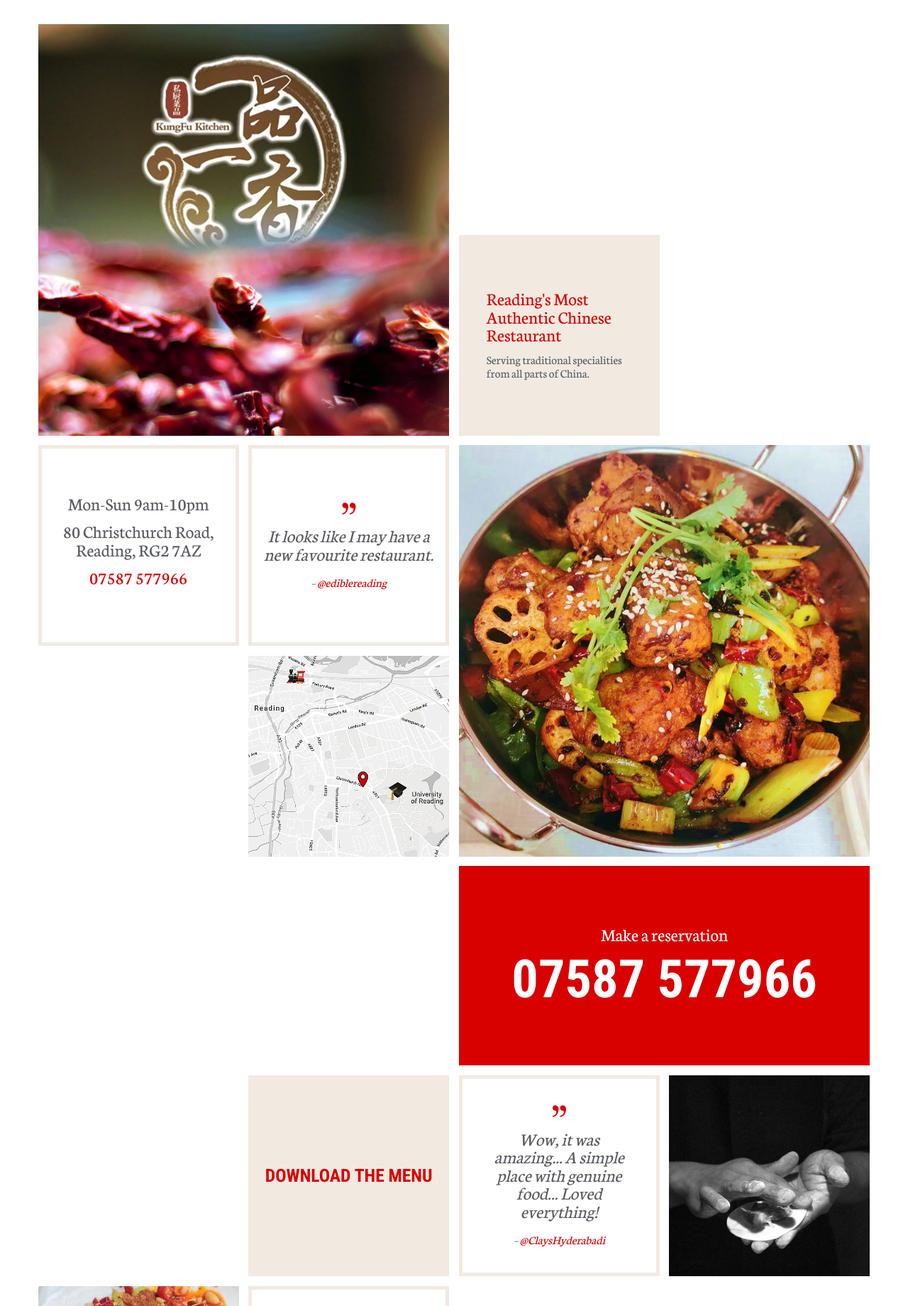
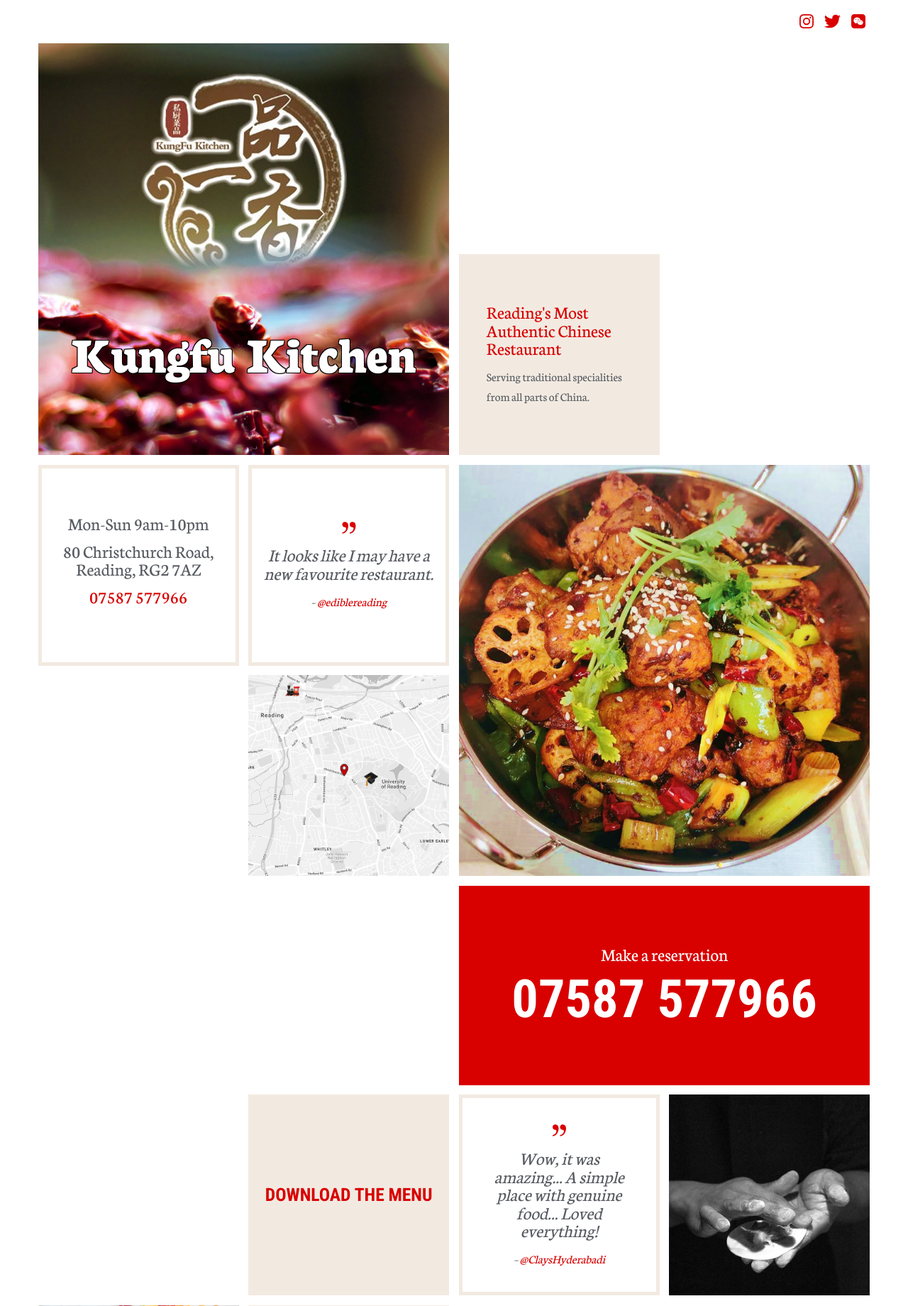
Before and after one commit to kungfukitchen/kungfureading, a PHP site: page / in a window 1280 px wide. Shown: the top 1840 px of the page at 71% size. Run offline with PHP 8.4, Linux system fonts and the light colour scheme.

Commit message:
Layout & style changes

```diff
--- a/index.html
+++ b/index.html
@@ -15,7 +15,7 @@
         <meta name="viewport" content="width=device-width,initial-scale=1">
 
         <title>Kungfu Kitchen - Reading's Most Authentic Chinese Restaurant</title>
-        <meta name="description" content="Reading's Most Authentic Chinese Restaurant. Serving traditional specialities from all parts of China.">
+        <meta name="description" content="Kungfu Kitchen is Reading's most authentic chinese restaurant. Serving traditional specialities from all parts of China.">
 
         <!-- The compiled CSS file -->
         <link rel="stylesheet" href="styles.css">
@@ -25,20 +25,28 @@
 
         <!-- favicon.ico. Place these in the root directory. -->
         <link rel="shortcut icon" href="favicon.ico">
-
+		<meta content="Kungfu Kitchen - Reading's Most Authentic Chinese Restaurant" property="og:title">
+		<meta content="https://kungfureading.co.uk/img/kungfu.jpg" property="og:image">
     </head>
 
     <body>
 
 
-    <div class="container pt2 pb3">
+    <div class="container pt1 pb3">
+                <div class="grid-column align--right align--center-on-mobile">
+                    <ul class="no-bullets list--inline topmenu">
+                        <li class="mr1"><a href="https://instagram.com/kungfureading" class="link"><img class="icon" src="img/instagram.svg" alt="Instagram @kungfureading"></a></li>
+                        <li class="mr1"><a href="https://twitter.com/kungfureading" class="link"><img class="icon" src="img/twitter.svg" alt="Twitter @kungfureading"></a></li>
+                        <li class=""><a href="weixin://dl/chat?{Yipin-Joanna521}" class="link"><img class="icon" src="img/wechat.svg" alt="Wechat"></a></li>
+                    </ul>
+				</div>
 
         <div class="grid-row grid-row--bottom">
             <!-- Title -->
             <div class="grid-column span-12">
                 <div class="square">
                     <header class="aspect-ratio__content bg--tan text--white align--center centered-content" style="background:rgba(0,0,0,0) url(img/food001.jpg) no-repeat scroll center center/cover">
-                       <!-- <h1 class="inline-block vertical--middle mb0">Kungfu Kitchen</h1> -->
+                       <h1 class="inline-block vertical--bottom mb0 title">Kungfu Kitchen</h1>
                     </header>
                 </div>
             </div>
@@ -58,7 +66,7 @@
                 <div class="grid-column span-12">
                     <div class="grid-row">
                         <!-- Hours -->
-                        <div class="grid-column span-12 mt1">
+                        <div class="grid-column span-12 mt1 testimonial">
                             <div class="square">
                                 <div class="aspect-ratio__content centered-content align--center border--tan">
                                     <p class="h3">Mon-Sun 9am-10pm</p>
@@ -67,7 +75,7 @@
                                 </div>
                             </div>
                         </div>
-                        <!-- 1st food pic -->
+                        <!-- testimonial -->
                         <div class="grid-column span-12 mt1 span-half-mobile mobile-col--left">
                     <div class="square">
                         <div class="aspect-ratio__content border--tan centered-content p1 align--center">
@@ -80,15 +88,17 @@
                         <!-- Food pic -->
                         <div class="grid-column mt1 show-on-mobile span-half-mobile mobile-col--right">
                             <div class="square">
-                                <div class="aspect-ratio__content bg--tan" style="background:rgba(0,0,0,0) url(img/food01.jpg) no-repeat scroll center center/cover"></div>
+   <div class="aspect-ratio__content bg--tan" style="background:rgba(0,0,0,0) url(img/food01.jpg) no-repeat scroll center center/cover">
+<a href="https://instagram.com/kungfureading" class="link block full-height"></a>
+</div>
                             </div>
                         </div>
                     </div>
                     <div class="grid-row">
                         <!-- Map - desktop and mobile -->
-                        <div class="grid-column span-12 offset-half mt1 align--center hide-md-to-lg">
+                        <div class="grid-column span-12 offset-half mt1 align--center hide-md-to-lg testimonial">
                             <div class="square">
-                                <div class="aspect-ratio__content bg--tan" style="background:rgba(0,0,0,0) url(img/map1.png) no-repeat scroll center center/cover"><a href="https://goo.gl/maps/ZfT7HeJ78BRaupqu9" target="_blank" class="link block full-height"></a>
+                                <div class="aspect-ratio__content bg--tan" style="background:rgba(0,0,0,0) url(img/map.png) no-repeat scroll center center/cover"><a href="https://goo.gl/maps/ZfT7HeJ78BRaupqu9" target="_blank" class="link block full-height"></a>
                                 </div>
                             </div>
                         </div>
@@ -104,7 +114,9 @@
                 <!-- Food pic - tablet and desktop -->
                 <div class="grid-column span-12 mt1 hide-on-mobile">
                     <div class="square">
-                        <div class="aspect-ratio__content bg--tan" style="background:rgba(0,0,0,0) url(img/food01.jpg) no-repeat scroll center center/cover"></div>
+                        <div class="aspect-ratio__content bg--tan" style="background:rgba(0,0,0,0) url(img/food01.jpg) no-repeat scroll center center/cover">
+<a href="https://instagram.com/kungfureading" class="link block full-height"></a>
+</div>
                     </div>
                 </div>
             </div>
@@ -136,7 +148,7 @@
                     </div>
                 </div>
             <!-- 1st testimonial -->
-                <div class="grid-column span-6 mt1 order-2">
+                <div class="grid-column span-6 mt1 order-2 testimonial">
                     <div class="square">
                         <div class="aspect-ratio__content border--tan centered-content p2 align--center">
                         <img class="quote mb1" src="img/quote.svg">
@@ -146,19 +158,23 @@
                     </div>
                 </div>
                 <!-- Chef pic -->
-                <div class="grid-column span-6 span-half-mobile mobile-col--left mt1 order-3">
+                <div class="grid-column span-6 span-half-mobile mobile-col--left mt1 order-3 hide-on-mobile">
                     <div class="square">
-                        <div class="aspect-ratio__content bg--tan" style="background:rgba(0,0,0,0) url(img/chef.jpg) no-repeat scroll center center/cover"></div>
+                        <div class="aspect-ratio__content bg--tan" style="background:rgba(0,0,0,0) url(img/chef.jpg) no-repeat scroll center center/cover">
+<a href="https://instagram.com/kungfureading" class="link block full-height"></a>
+</div>
                     </div>
                 </div>
                 <!-- 2nd food pic -->
-                <div class="grid-column span-6 span-half-mobile mobile-col--right mt1 order-4">
+                <div class="grid-column span-6 span-half-mobile mobile-col--right mt1 order-4 hide-on-mobile">
                     <div class="square">
-                        <div class="aspect-ratio__content bg--tan" style="background:rgba(0,0,0,0) url(img/food02.jpg) no-repeat scroll center center/cover"></div>
+                        <div class="aspect-ratio__content bg--tan" style="background:rgba(0,0,0,0) url(img/food02.jpg) no-repeat scroll center center/cover">
+<a href="https://instagram.com/kungfureading" class="link block full-height"></a>
+</div>
                     </div>
                 </div>
                 <!-- 2nd testimonial -->
-                <div class="grid-column span-6 mt1 order-5">
+                <div class="grid-column span-6 mt1 order-5 testimonial">
                     <div class="square">
                         <div class="aspect-ratio__content centered-content border--tan p2 align--center">
                                 <img class="quote mb1" src="img/quote.svg">
@@ -173,7 +189,7 @@
                 <div class="grid-column span-12">
                     <div class="grid-row">
                 <!-- 2nd testimonial -->
-                <div class="grid-column span-12 mt1 order-5">
+                <div class="grid-column span-12 mt1 order-5 testimonial">
                     <div class="square">
                         <div class="aspect-ratio__content centered-content border--tan p2 align--center">
                                 <img class="quote mb1" src="img/quote.svg">
@@ -185,19 +201,23 @@
                         <!-- 1st food pic -->
                         <div class="grid-column span-12 mt1 span-half-mobile mobile-col--left">
                             <div class="square">
-                                <div class="aspect-ratio__content bg--tan" style="background:rgba(0,0,0,0) url(img/food101.jpg) no-repeat scroll center center/cover"></div>
+                                <div class="aspect-ratio__content bg--tan" style="background:rgba(0,0,0,0) url(img/food101.jpg) no-repeat scroll center center/cover">
+<a href="https://instagram.com/kungfureading" class="link block full-height"></a>
+</div>
                             </div>
                         </div>
                         <!-- Food pic -->
                         <div class="grid-column mt1 show-on-mobile span-half-mobile mobile-col--right">
                             <div class="square">
-                                <div class="aspect-ratio__content bg--tan" style="background:rgba(0,0,0,0) url(img/food100.jpg) no-repeat scroll center center/cover"></div>
+                                <div class="aspect-ratio__content bg--tan" style="background:rgba(0,0,0,0) url(img/wechat.png) no-repeat scroll center center/cover">
+<a href="weixin://dl/chat?{Yipin-Joanna521}" class="link block full-height"></a>
+</div>
                             </div>
                         </div>
                     </div>
                     <div class="grid-row">
                 <!-- 2nd testimonial -->
-                <div class="grid-column span-12 mt1 order-5 offset-half">
+                <div class="grid-column span-12 mt1 order-5 offset-half testimonial">
                     <div class="square">
                         <div class="aspect-ratio__content centered-content border--tan p2 align--center">
                                 <img class="quote mb1" src="img/quote.svg">
@@ -211,7 +231,9 @@
                 <!-- Food pic - tablet and desktop -->
                 <div class="grid-column span-12 mt1 hide-on-mobile">
                     <div class="square">
-                        <div class="aspect-ratio__content bg--tan" style="background:rgba(0,0,0,0) url(img/food102.jpg) no-repeat scroll center center/cover"></div>
+                        <div class="aspect-ratio__content bg--tan" style="background:rgba(0,0,0,0) url(img/food102.jpg) no-repeat scroll center center/cover">
+<a href="https://instagram.com/kungfureading" class="link block full-height"></a>
+</div>
                     </div>
                 </div>
             </div>
@@ -225,13 +247,14 @@
                 <div class="grid-column span-half align--center-on-mobile mt1">
                     <p><span class="block-on-mobile">&copy; Kungfu Kitchen</span></p>
                     <p>Phone: 07587 577966 / Hours: Mon-Sun 9am-10pm</span></p>
-                    <p><span class="block-on-mobile">Address: 80 Christchurch Rd, Reading, RG2 7AZ</span></p>
+                    <p><span class="block-on-mobile">Address: 80 Christchurch Road, Reading, RG2 7AZ</span></p>
+                    <p><span class="block-on-mobile">Website built by <a href="https://mirabiliamedia.com" target="_blank">Mirabilia Media</a></span></p>
                 </div>
                 <div class="grid-column align--right align--center-on-mobile mt1">
                     <ul class="no-bullets list--inline">
-                        <li class="mr1"><a href="https://instagram.com/kungfureading" class="link"><img class="icon" src="img/instagram.svg" alt="Instagram"></a></li>
-                        <li class="mr1"><a href="https://twitter.com/kungfureading" class="link"><img class="icon" src="img/twitter.svg" alt="Twitter"></a></li>
-                        <li class="mr1"><a href="#" class="link"><img class="icon" src="img/wechat.svg" alt="Wechat Group"></a></li>
+                        <li class="mr1"><a href="https://instagram.com/kungfureading" class="link"><img class="icon" src="img/instagram.svg" alt="Instagram @kungfureading"></a></li>
+                        <li class="mr1"><a href="https://twitter.com/kungfureading" class="link"><img class="icon" src="img/twitter.svg" alt="Twitter @kungfureading"></a></li>
+                        <li class="mr1"><a href="weixin://dl/chat?{Yipin-Joanna521}" class="link"><img class="icon" src="img/wechat.svg" alt="Wechat"></a></li>
                         <li class="mr1"><a href="https://foursquare.com/v/kungfu-kitchen/5c9e9b66180b9100399ac5d9" class="link"><img class="icon" src="img/foursquare.svg" alt="Foursquare"></a></li>
                         <li class="mr1"><a href="https://www.tripadvisor.co.uk/Restaurant_Review-g186363-d16644023-Reviews-Kungfu_Kitchen-Reading_Berkshire_England.html" class="link"><img class="icon" src="img/trip.svg" alt="Trip Advisor"></a></li>
                         <li><a href="https://facebook.com/kungfureading" class="link"><img class="icon" src="img/facebook.svg" alt="Facebook"></a></li>
@@ -241,6 +264,6 @@
         </footer>
 
     </div> <!-- End container -->
-<!-- Modified from "Avocado" by Papaya https://eatapapaya.com -->
+<!-- Built by Mirabilia Media https://mirabiliamedia.com with "Avocado" by Papaya https://eatapapaya.com -->
     </body>
 </html>
--- a/styles.css
+++ b/styles.css
@@ -568,6 +568,10 @@
 	height: 30px
 }
 
+ul.topmenu .icon {
+	height: 20px
+}
+
 .quote {
 	height: 25px
 }
@@ -597,6 +601,15 @@
 	display: block;
 	white-space: normal;
 	width: 100%
+}
+
+h1.title {
+	padding-top:50%;
+  text-shadow:
+   -1px -1px 0 #000,
+    1px -1px 0 #000,
+    -1px 1px 0 #000,
+     1px 1px 0 #000;
 }
 
 .form--stacked .checkbox, .form--stacked .input, .form--stacked .label, .form--stacked .radio, .form--stacked .select, .form--stacked .textarea {
@@ -1633,7 +1646,7 @@
 .ellipsis {
 	overflow: hidden;
 	text-overflow: ellipsis;
-	line-height: 1.1em
+	line-height: 1.2chem
 }
 
 .float--left {
@@ -1867,6 +1880,10 @@
 		margin-bottom: .8rem
 	}
 
+	.h1, h1 {
+		font-size: 3.5rem
+	}
+
 .span-6 .square {
 	position: relative
 }
@@ -1886,11 +1903,32 @@
 	bottom: 0
 }
 
+.span-12 .testimonial .square {
+	position: relative
+}
+
+.span-12 .testimonial .square:before {
+	display: block;
+	content: "";
+	width: 100%;
+	padding-top: 48.48485%
+}
+
+.span-12 .testimonial .square>.aspect-ratio__content {
+	position: absolute;
+	top: 0;
+	left: 0;
+	right: 0;
+	bottom: 0
+}
+
+.heading-font, .ellipsis {
+text-align: center
+}
 
 .font--heading a {
 	color: #fff;
 	font-size: 4rem;
 }
 
-
-}
+}
```
Also changed, not shown: img/kungfu.jpg (added), img/wechat.png (added).
